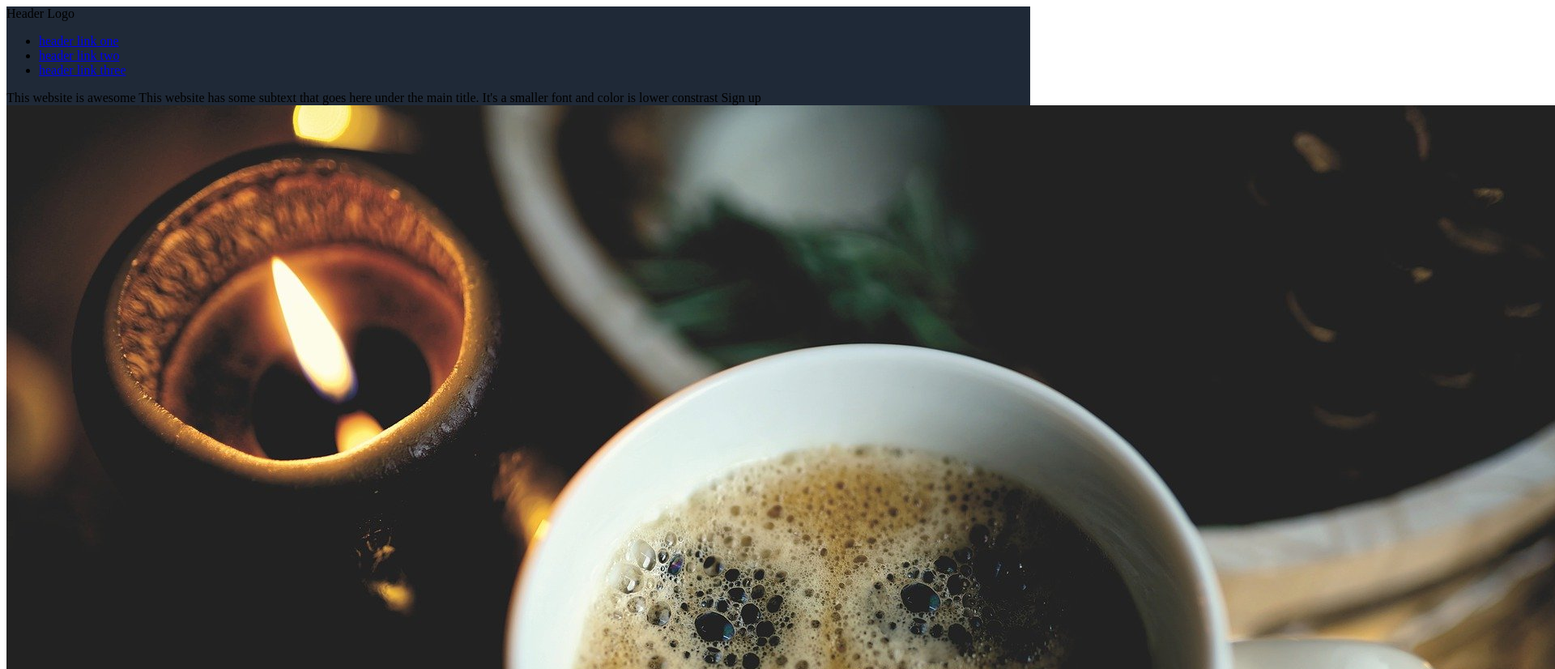
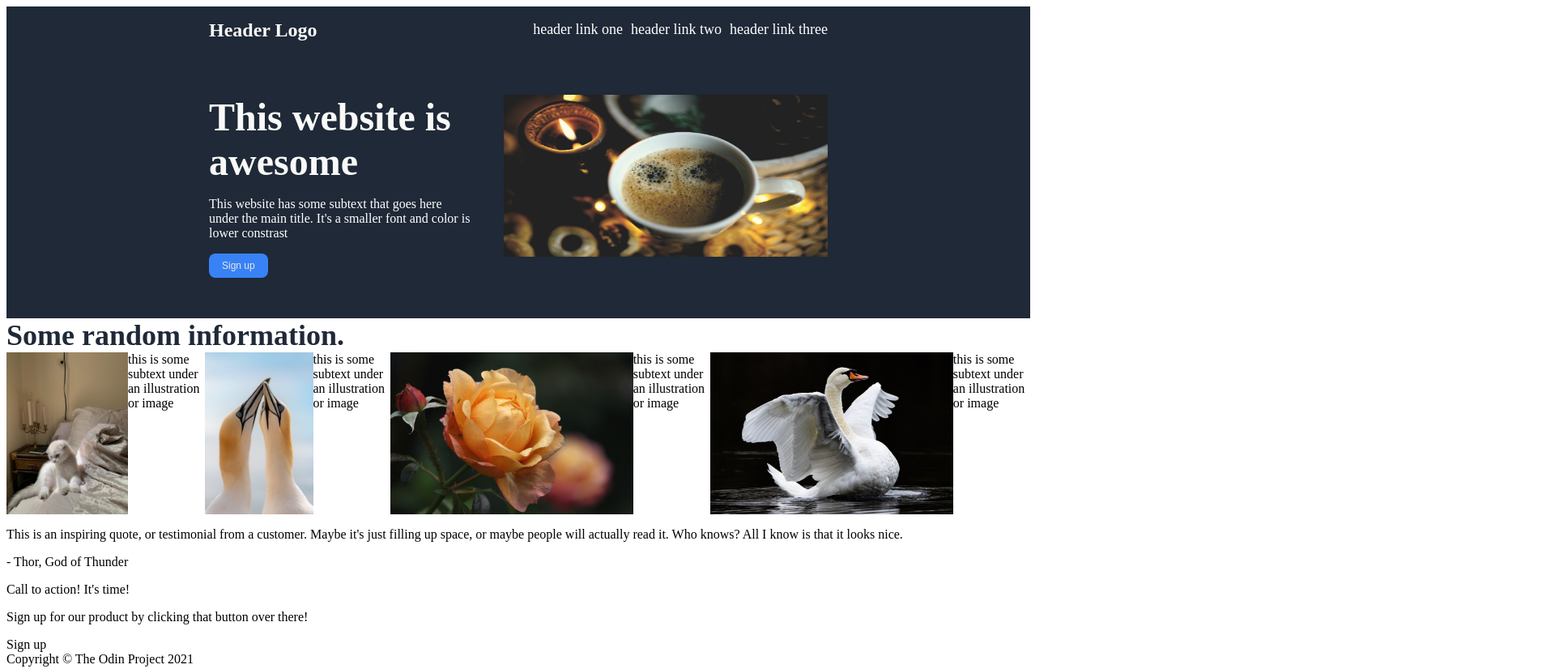
Before and after one commit to Starrk12/landing-page, a plain HTML site: page index.html in a window 1280 px wide. Shown: the top 826 px of the page at 81% size, 1920 px wide, since content can reach past the window. Drawn offline with Linux system fonts and the light colour scheme.

Commit message:
complete header design

```diff
--- a/index.html
+++ b/index.html
@@ -8,28 +8,39 @@
     <title>Document</title>
 </head>
 <body>
-    <div class="header">Header Logo
+    <div class="header">
+        <div class="top">
+            <h1 class="logo">Header Logo</h1>
             <ul>
                 <li><a href="www.google.com">header link one</a></li>
                 <li><a href="www.google.com">header link two</a></li>
                 <li><a href="www.google.com">header link three</a></li>
             </ul>
-        <span>This website is awesome</span>
-        <span>This website has some subtext that goes here under the main title. It's a smaller font and color is lower constrast</span>
-        <span class="button">Sign up</span>
-        <img src="../landing-page/coffee.jpg" alt="coffee">
+        </div>
+        <div class="container">
+            <div class="left">
+                <h2>This website is awesome</h2>
+                <p>This website has some subtext that goes here under the main title. It's a smaller font and color is lower constrast</p>
+                <button class="button">Sign up</button>
+            </div>
+            <div>
+                <img src="../landing-page/coffee.jpg" alt="coffee" width="500">
+            </div>
+        </div>
     </div>
 
     <div class="body">
         <span class="title">Some random information.</span>
-        <img src="../landing-page/cat.jpg" alt="cat image">
+        <div class="info">
+            <img src="../landing-page/cat.jpg" alt="cat image" width="200" height="auto">
             <div>this is some subtext under an illustration or image</div>
-        <img src="../landing-page/gannets.jpg" alt="This is gannets">
+            <img src="../landing-page/gannets.jpg" alt="This is gannets" width="400">
             <div>this is some subtext under an illustration or image</div>
-        <img src="../landing-page/rose.jpg" alt="This is a rose">
+            <img src="../landing-page/rose.jpg" alt="This is a rose" width="400">
             <div>this is some subtext under an illustration or image</div>
-        <img src="../landing-page/swan.jpg" alt="This is a swan">
+            <img src="../landing-page/swan.jpg" alt="This is a swan" width="400">
             <div>this is some subtext under an illustration or image</div>
+        </div>
         <div class="quote">
             <p>This is an inspiring quote, or testimonial from a customer. Maybe it's just filling up space, or maybe people will actually read it. Who knows? All I know is that it looks nice.</p>
             <p>- Thor, God of Thunder</p>
--- a/style.css
+++ b/style.css
@@ -1,3 +1,87 @@
+body {
+    display: flex;
+    flex-direction: column;
+    justify-content: center;
+    align-content: center;
+}
 .header {
     background-color: #1f2937;
+    display: flex;
+    flex-direction: column;
+    justify-content: center;
+    color: white;
+    padding-left: 250px;
+    padding-right: 250px;
+
+
 }
+.title {
+    font-size: 36px;
+    font-weight: bolder;
+    color: #1f2937;
+}
+.top {
+    display: flex;
+    justify-content: space-between;
+    flex-direction: row;
+    align-content: center;
+    vertical-align: middle;
+    padding-bottom: 50px;
+}
+.container {
+    display: flex;
+    flex-direction: row;
+    gap: 40px;
+    padding-bottom: 50px;
+}
+.left {
+    width: 400px;
+    height: auto;
+    text-align: left;
+    align-items: center;
+}
+.logo {
+    font-weight: bold;
+    font-size: 24px;
+    color: #fdfaf8;
+    display: flex;
+    align-items: center;
+    vertical-align: middle;
+}
+.info {
+    display: flex;
+    flex-direction: row;
+
+}
+ul {
+    list-style: none;
+    display: flex;
+    flex-direction: row;
+    font-size: 18px;
+    color: #e5e7eb;
+    gap: 10px;
+}
+.button {
+    background-color: #3882f6;
+    font-size: 12px;
+    color: #e5e7eb;
+    padding: 8px;
+    padding-left: 16px;
+    padding-right: 16px;
+    border: #3882f6;
+    border-radius: 8px;
+}
+h2 {
+    font-size: 48px;
+    font-weight: bolder;
+    color: #f9faf8;
+    margin: 0;
+}
+a {
+    text-decoration: none;
+    color: white;
+}
+img {
+    width: 400px;
+    height: 200px;
+}
```
Lines whose indentation alone changed are shown as unchanged.
